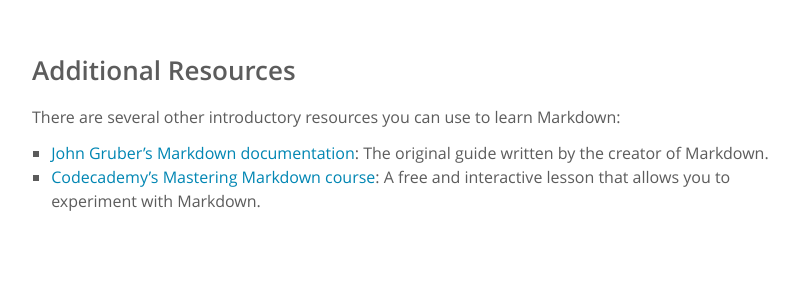
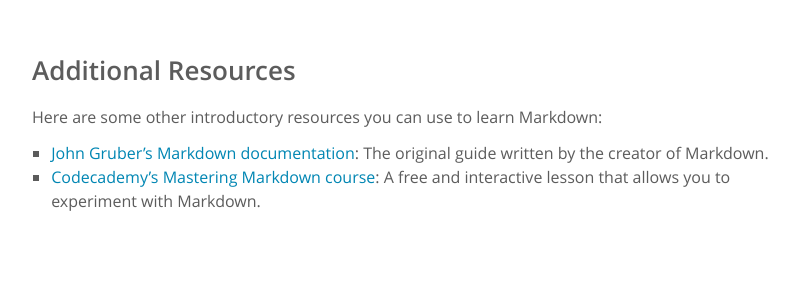
Before and after one commit to mattcone/markdown-guide, a Jekyll site: the page built from index.md, in a window 1280 px wide and 900 px high, scrolled down 15516 px. Shown: the part 533-833 px from the top of the window, without its empty margins (232-1031 px from the left). Built offline with Jekyll 4.4.1, drawn with Linux system fonts in a browser that asks for light colours; comment, search, counter and statistics services are not loaded.

Commit message:
Rewrite first sentence of additional resources section

```diff
--- a/_content/additional-resources.md
+++ b/_content/additional-resources.md
@@ -1,6 +1,6 @@
 ## Additional Resources
 
-There are several other introductory resources you can use to learn Markdown:
+Here are some other introductory resources you can use to learn Markdown:
 
 - [John Gruber's Markdown documentation](https://daringfireball.net/projects/markdown/): The original guide written by the creator of Markdown.
 - [Codecademy's Mastering Markdown course](https://www.codecademy.com/courses/web-intermediate-en-Bw3bg/0/1): A free and interactive lesson that allows you to experiment with Markdown.
```
